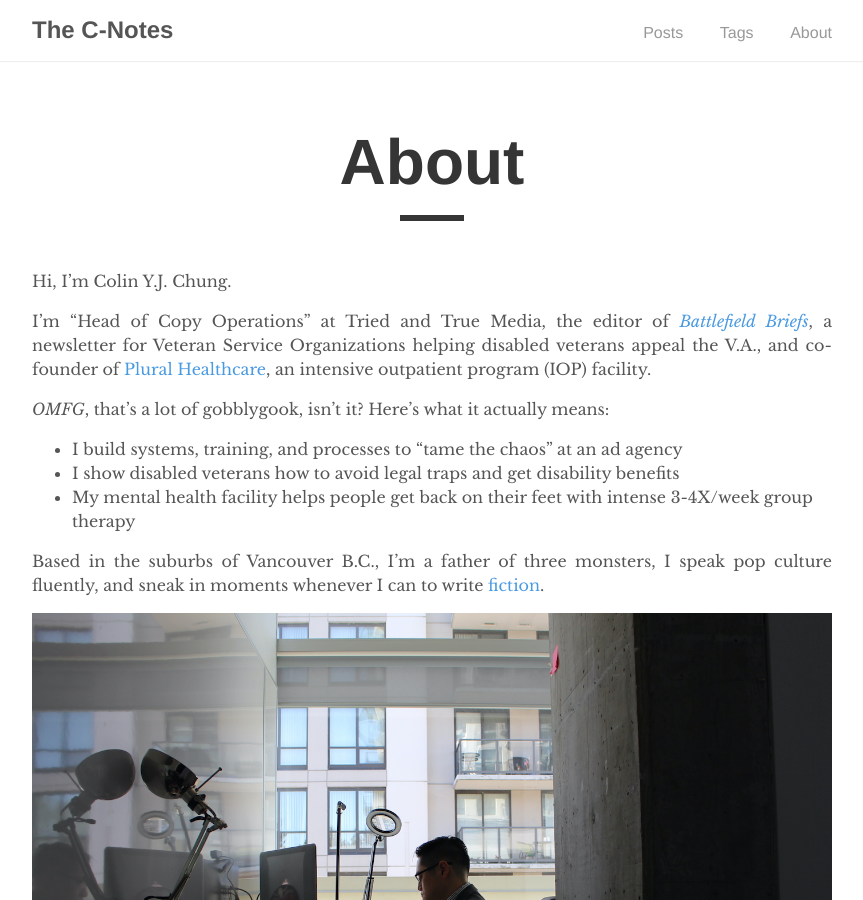
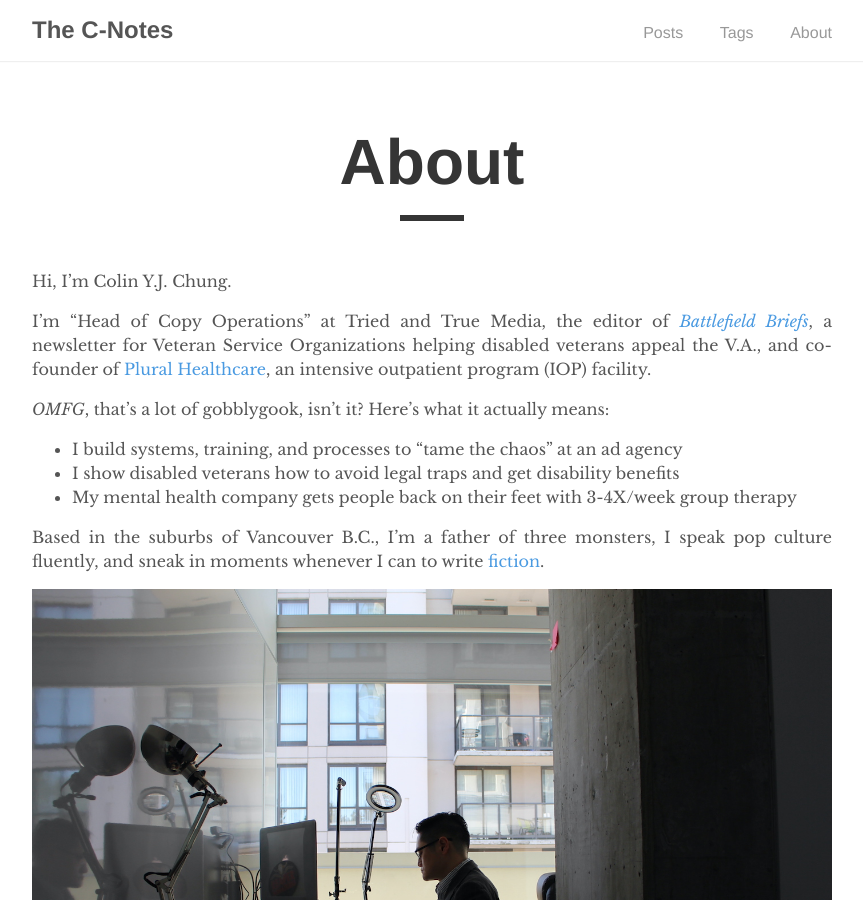
Before and after one commit to colinyjchung/cnotes, a Jekyll site: the page built from _pages/about.md, in a window 1280 px wide and 900 px high. Shown: the whole window, without its empty margins (208-1071 px from the left). Built offline with Jekyll 4.4.1, drawn with Linux system fonts in a browser that asks for light colours.

Commit message:
Update about.md

```diff
--- a/_pages/about.md
+++ b/_pages/about.md
@@ -12,7 +12,7 @@ _OMFG_, that's a lot of gobblygook, isn't it? Here's what it actually means:
 
 * I build systems, training, and processes to "tame the chaos" at an ad agency
 * I show disabled veterans how to avoid legal traps and get disability benefits
-* My mental health facility helps people get back on their feet with intense 3-4X/week group therapy
+* My mental health company gets people back on their feet with 3-4X/week group therapy
 
 Based in the suburbs of Vancouver B.C., I'm a father of three monsters, I speak pop culture fluently, and sneak in moments whenever I can to write [fiction](http://jinnzhong.com).
 
```
